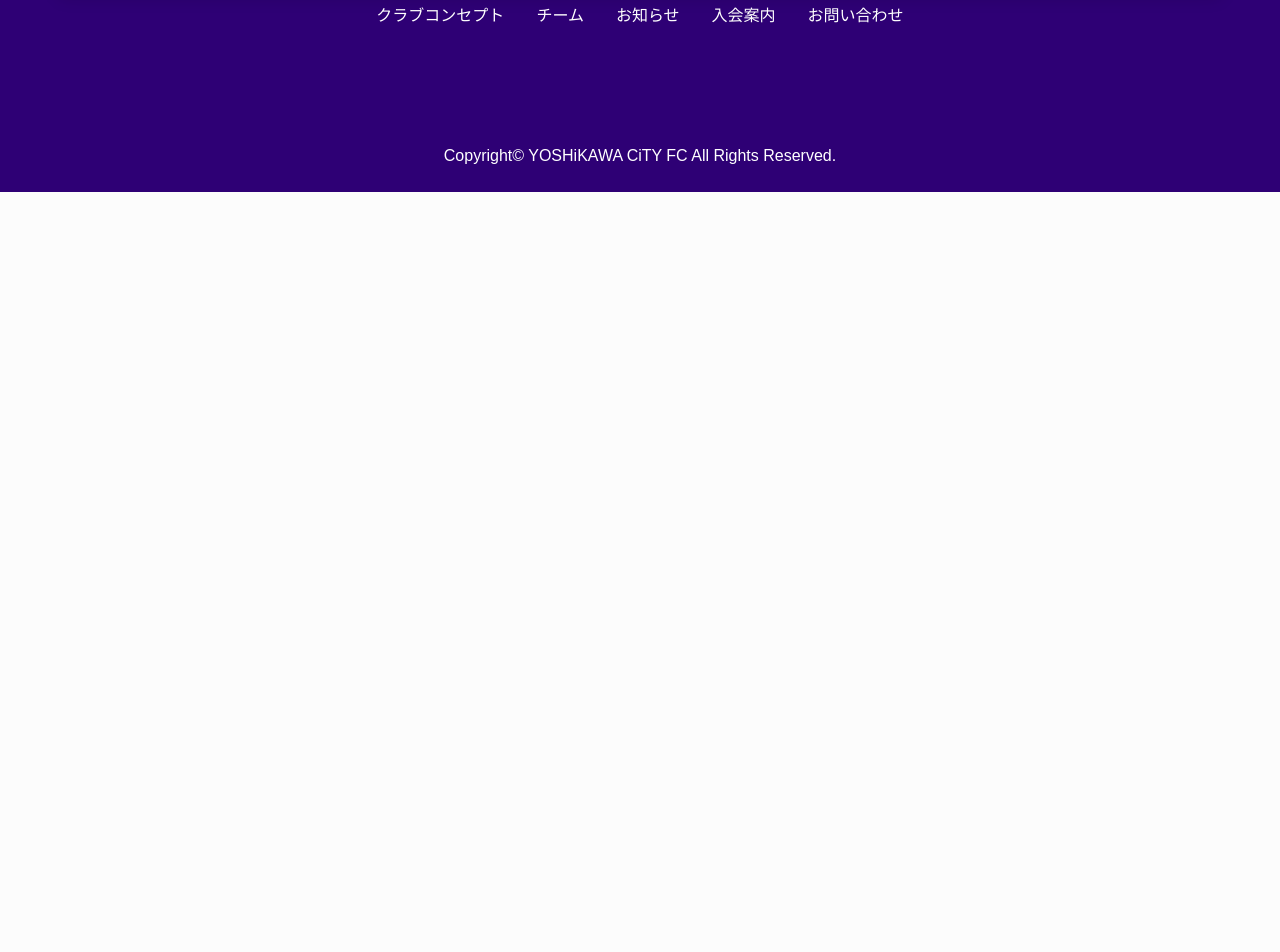
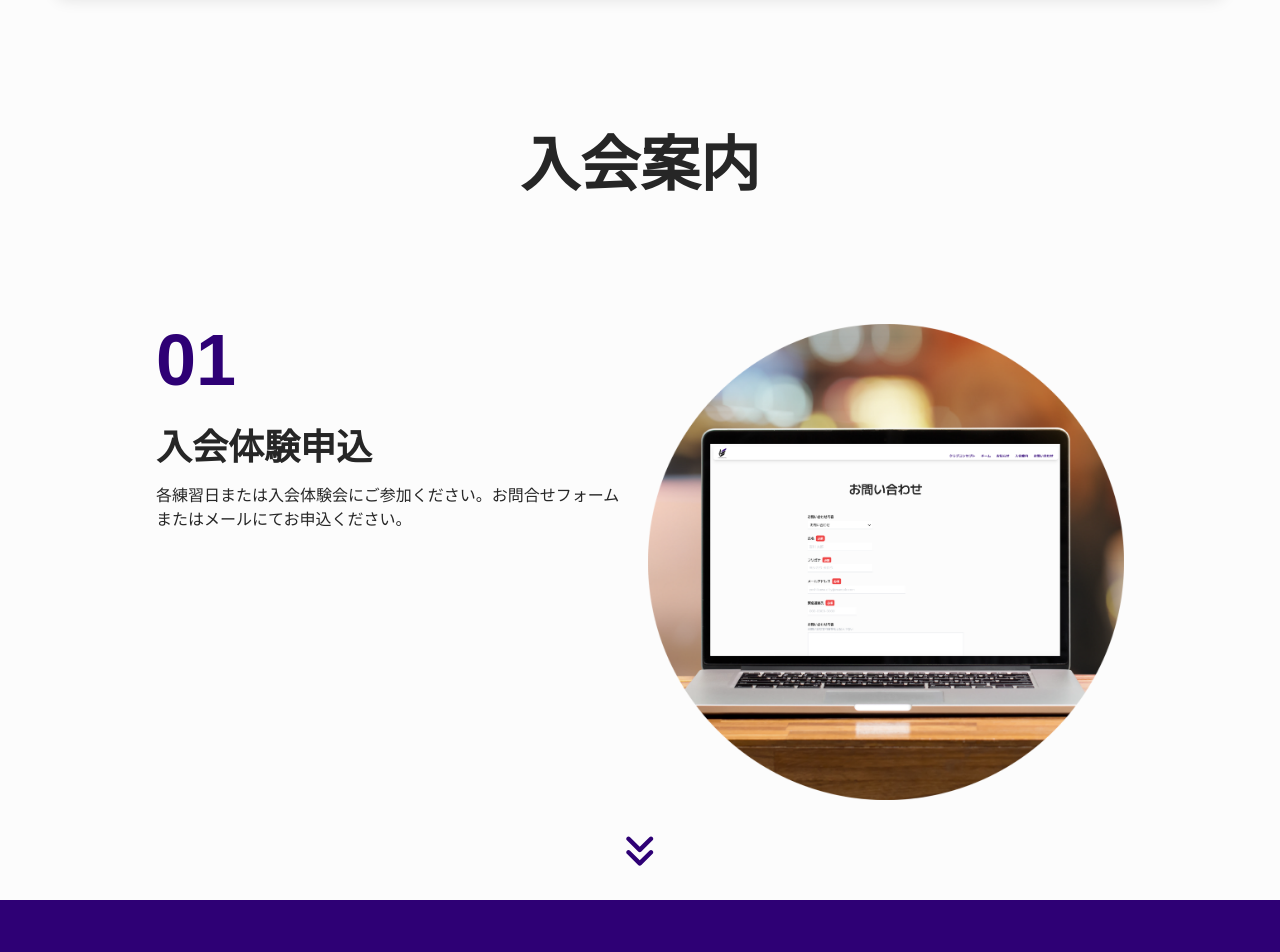
Before and after one commit to yoshikawacityfc/yoshikawacityfc, a Next.js app in the folder apps/frontend/: page /entry in a window 1280 px wide. Shown: the part 120-1072 px from the top of the page. Before the commit the page ends 800 px from the top, so only its background shows below. Built offline with nearby package versions, Linux system fonts and the light colour scheme; a web font is replaced by a local one.

Commit message:
:sparkles: 入会申し込み作成

```diff
--- a/apps/frontend/src/pages/entry.tsx
+++ b/apps/frontend/src/pages/entry.tsx
@@ -1,10 +1,34 @@
+import { Icon } from "@/components/Elements";
 import { MainLayout } from "@/components/Layout";
+import { faAnglesDown } from "@fortawesome/free-solid-svg-icons";
 import { NextPage } from "next";
 
 const Entry: NextPage = () => {
   return (
     <MainLayout>
-      <div>Entry</div>
+      <section className="pt-64 max-w-[1000px] m-auto px-4">
+        <h2 className="font-semibold text-5xl sm:text-6xl text-center mb-32">
+          入会案内
+        </h2>
+        <div className="grid grid-cols-1 gap-4 sm:grid-cols-2">
+          <div>
+            <p className="text-primary font-bold text-7xl mb-8">01</p>
+            <h3 className="font-semibold text-4xl mb-4">入会体験申込</h3>
+            <p>
+              各練習日または入会体験会にご参加ください。お問合せフォームまたはメールにてお申込ください。
+            </p>
+          </div>
+
+          <img src="/entry.png" alt="entry" className="m-auto" />
+        </div>
+
+        {/* TODO: アイコン自作 */}
+        <Icon
+          icon={faAnglesDown}
+          size="4xlarge"
+          className="m-auto block my-8"
+        />
+      </section>
     </MainLayout>
   );
 };
```
